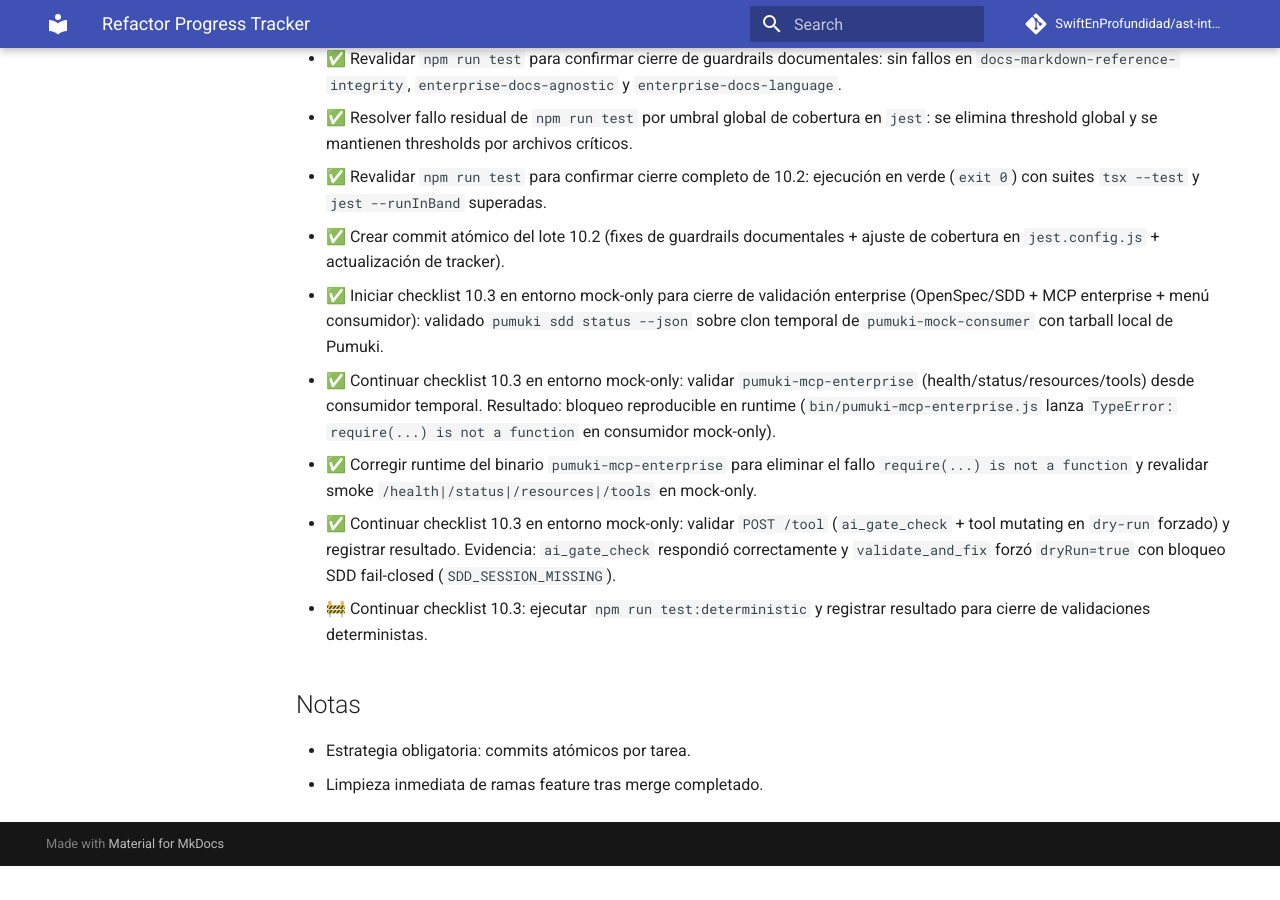
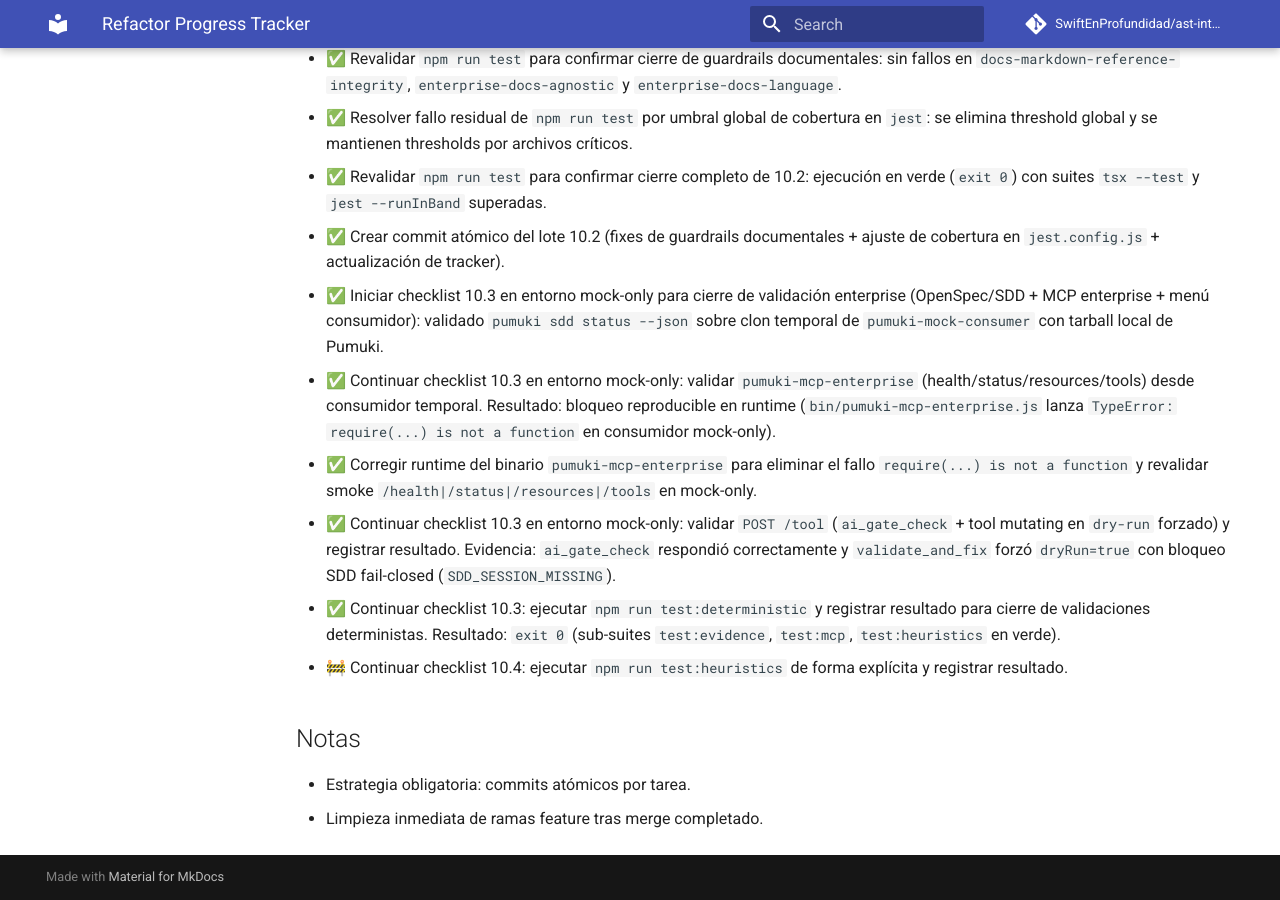
Before and after one commit to SwiftEnProfundidad/ast-intelligence-hooks, an MkDocs documentation site: the page built from docs/REFRACTOR_PROGRESS.md, in a window 1280 px wide and 900 px high, scrolled down 14864 px. Built offline with MkDocs 1.6.1 and Material for MkDocs 9.7.7, drawn with Linux system fonts in a browser that asks for light colours; comment, search, counter and statistics services are not loaded; before the commit the page ends 15730 px from its top, so only the background shows below that.

Commit message:
docs: record deterministic validation run success

```diff
--- a/docs/REFRACTOR_PROGRESS.md
+++ b/docs/REFRACTOR_PROGRESS.md
@@ -347,7 +347,8 @@ Estado consolidado del refactor con seguimiento de tareas y evidencia del avance
 - ✅ Continuar checklist 10.3 en entorno mock-only: validar `pumuki-mcp-enterprise` (health/status/resources/tools) desde consumidor temporal. Resultado: bloqueo reproducible en runtime (`bin/pumuki-mcp-enterprise.js` lanza `TypeError: require(...) is not a function` en consumidor mock-only).
 - ✅ Corregir runtime del binario `pumuki-mcp-enterprise` para eliminar el fallo `require(...) is not a function` y revalidar smoke `/health|/status|/resources|/tools` en mock-only.
 - ✅ Continuar checklist 10.3 en entorno mock-only: validar `POST /tool` (`ai_gate_check` + tool mutating en `dry-run` forzado) y registrar resultado. Evidencia: `ai_gate_check` respondió correctamente y `validate_and_fix` forzó `dryRun=true` con bloqueo SDD fail-closed (`SDD_SESSION_MISSING`).
-- 🚧 Continuar checklist 10.3: ejecutar `npm run test:deterministic` y registrar resultado para cierre de validaciones deterministas.
+- ✅ Continuar checklist 10.3: ejecutar `npm run test:deterministic` y registrar resultado para cierre de validaciones deterministas. Resultado: `exit 0` (sub-suites `test:evidence`, `test:mcp`, `test:heuristics` en verde).
+- 🚧 Continuar checklist 10.4: ejecutar `npm run test:heuristics` de forma explícita y registrar resultado.
 
 ## Notas
 - Estrategia obligatoria: commits atómicos por tarea.
```
